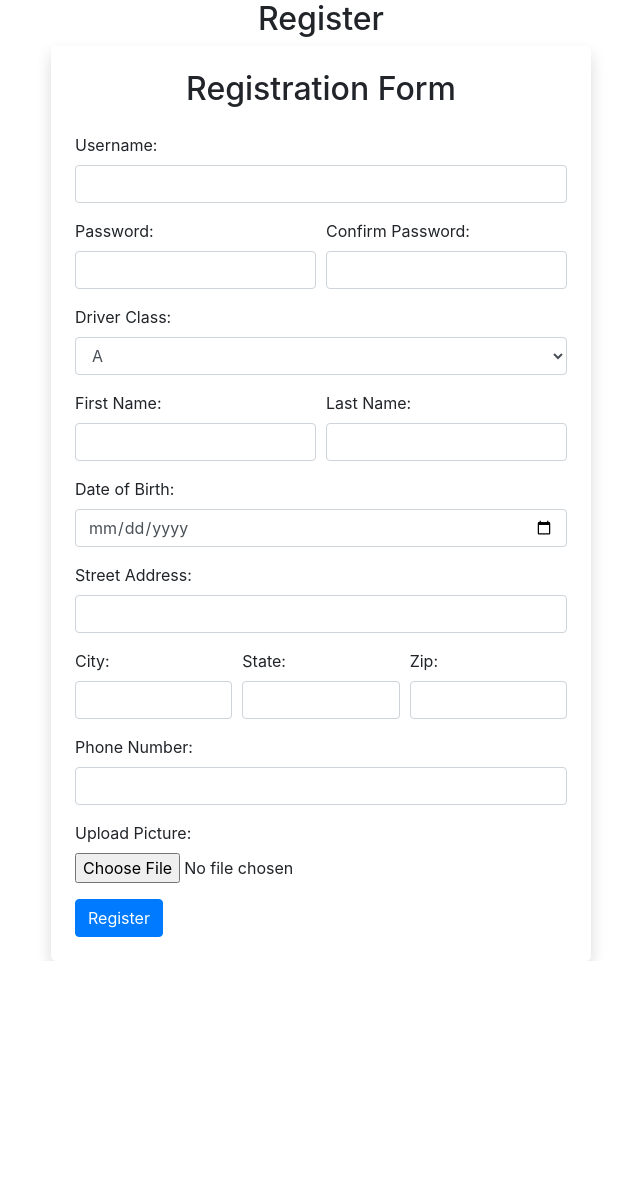
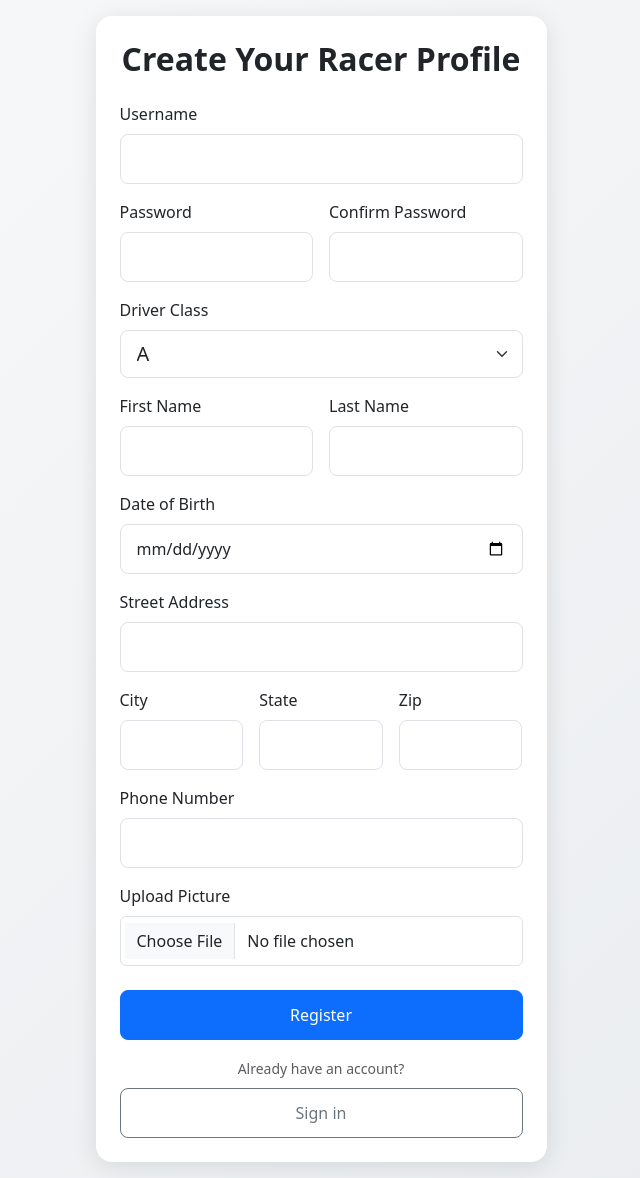
Before and after one commit to johnatrootdynamics/Race-Keeper, a Flask app: page /register in a window 1280 px wide. Shown: the whole page, without its empty margins (319-959 px from the left). Before the commit the page ends 961 px from the top, so only its background shows below. Run offline with Flask 3, Linux system fonts and the light colour scheme; some libraries are stand-ins or nearby versions.

Commit message:
Update register.html

```diff
--- a/templates/register.html
+++ b/templates/register.html
@@ -1,111 +1,150 @@
 <!DOCTYPE html>
 <html lang="en">
 <head>
-    <meta charset="UTF-8">
-    <meta http-equiv="X-UA-Compatible" content="IE=edge">
-    <meta name="viewport" content="width=device-width, initial-scale=1.0">
+    <meta charset="UTF-8" />
+    <meta http-equiv="X-UA-Compatible" content="IE=edge" />
+    <meta name="viewport" content="width=device-width, initial-scale=1.0" />
     <title>Register</title>
     <!-- Bootstrap CSS -->
-    <link href="https://stackpath.bootstrapcdn.com/bootstrap/4.5.2/css/bootstrap.min.css" rel="stylesheet">
+    <link href="https://cdn.jsdelivr.net/npm/bootstrap@5.3.3/dist/css/bootstrap.min.css" rel="stylesheet">
+
+    <style>
+        /* ---------- Page background ---------- */
+        body {
+            background: linear-gradient(135deg, #f8f9fa 0%, #e9ecef 100%);
+            min-height: 100vh;
+            display: flex;
+            align-items: center;
+            justify-content: center;
+            padding: 1rem;
+        }
+
+        /* ---------- Card ---------- */
+        .auth-card {
+            border: none;
+            border-radius: 1rem;
+            box-shadow: 0 4px 24px rgba(0, 0, 0, 0.1);
+        }
+
+        /* ---------- Typography ---------- */
+        .card-title {
+            font-weight: 600;
+        }
+
+        /* ---------- Buttons & Inputs ---------- */
+        .form-control {
+            padding: 0.75rem 1rem;
+            font-size: 1rem;
+        }
+
+        .btn-lg {
+            padding: 0.75rem 1.25rem;
+            font-size: 1rem;
+        }
+    </style>
 </head>
 <body>
 
 <div class="container">
     <div class="row justify-content-center">
-        <div class="col-md-6 col-md-offset-3">
-            <h2 class="text-center">Register</h2>
-            <form action="{{ url_for('register') }}" method="post" enctype="multipart/form-data" class="p-4 shadow rounded-lg bg-white">
-                <h2 class="text-center mb-4">Registration Form</h2>
+        <div class="col-12 col-sm-10 col-md-8 col-lg-6 col-xl-5">
+            <div class="card auth-card p-4">
+                <h2 class="card-title text-center mb-4">Create Your Racer Profile</h2>
+                <form action="{{ url_for('register') }}" method="post" enctype="multipart/form-data">
                     {% if show_role_selection %}
-                <div class="form-group">
-                    <label for="role">Role:</label>
-                    <select name="role" id="role" class="form-control">
+                    <div class="mb-3">
+                        <label for="role" class="form-label">Role</label>
+                        <select name="role" id="role" class="form-select form-select-lg">
                             <option value="user">User</option>
                             <option value="admin">Admin</option>
                         </select>
                     </div>
                     {% endif %}
-                <!-- Username -->
-                <div class="form-group">
-                    <label for="username">Username:</label>
-                    <input type="text" class="form-control" id="username" name="username" required>
+
+                    <div class="mb-3">
+                        <label for="username" class="form-label">Username</label>
+                        <input type="text" class="form-control form-control-lg" id="username" name="username" required>
                     </div>
-                <!-- Password and Confirmation -->
-                <div class="form-row">
-                    <div class="form-group col-md-6">
-                        <label for="password">Password:</label>
-                        <input type="password" class="form-control" id="password" name="password" required>
+
+                    <div class="row g-3 mb-3">
+                        <div class="col-md-6">
+                            <label for="password" class="form-label">Password</label>
+                            <input type="password" class="form-control form-control-lg" id="password" name="password" required>
                         </div>
-                    <div class="form-group col-md-6">
-                        <label for="confirm_password">Confirm Password:</label>
-                        <input type="password" class="form-control" id="confirm_password" name="confirm_password" required>
+                        <div class="col-md-6">
+                            <label for="confirm_password" class="form-label">Confirm Password</label>
+                            <input type="password" class="form-control form-control-lg" id="confirm_password" name="confirm_password" required>
                         </div>
                     </div>
-                <!-- Driver Class -->
-                <div class="form-group">
-                    <label for="dclass">Driver Class:</label>
-                    <select class="form-control" name="dclass" id="dclass" required>
+
+                    <div class="mb-3">
+                        <label for="dclass" class="form-label">Driver Class</label>
+                        <select class="form-select form-select-lg" name="dclass" id="dclass" required>
                             <option value="A">A</option>
                             <option value="B">B</option>
                             <option value="C">C</option>
                         </select>
                     </div>
-                <!-- Personal Information -->
-                <div class="form-row">
-                    <div class="form-group col-md-6">
-                        <label for="first_name">First Name:</label>
-                        <input type="text" class="form-control" name="first_name" id="first_name" required>
+
+                    <div class="row g-3 mb-3">
+                        <div class="col-md-6">
+                            <label for="first_name" class="form-label">First Name</label>
+                            <input type="text" class="form-control form-control-lg" name="first_name" id="first_name" required>
                         </div>
-                    <div class="form-group col-md-6">
-                        <label for="last_name">Last Name:</label>
-                        <input type="text" class="form-control" name="last_name" id="last_name" required>
+                        <div class="col-md-6">
+                            <label for="last_name" class="form-label">Last Name</label>
+                            <input type="text" class="form-control form-control-lg" name="last_name" id="last_name" required>
                         </div>
                     </div>
-                <!-- Additional Details -->
-                <div class="form-group">
-                    <label for="date_of_birth">Date of Birth:</label>
-                    <input type="date" class="form-control" name="date_of_birth">
+
+                    <div class="mb-3">
+                        <label for="date_of_birth" class="form-label">Date of Birth</label>
+                        <input type="date" class="form-control form-control-lg" name="date_of_birth" id="date_of_birth">
                     </div>
-                <div class="form-group">
-                    <label for="address">Street Address:</label>
-                    <input type="text" class="form-control" name="address" id="inputAddress" required>
+
+                    <div class="mb-3">
+                        <label for="address" class="form-label">Street Address</label>
+                        <input type="text" class="form-control form-control-lg" name="address" id="address" required>
                     </div>
-                <!-- Contact Information -->
-                <div class="form-row">
-                    <div class="form-group col-md-4">
-                        <label for="city">City:</label>
-                        <input type="text" class="form-control" name="city" id="inputCity" required>
+
+                    <div class="row g-3 mb-3">
+                        <div class="col-md-4">
+                            <label for="city" class="form-label">City</label>
+                            <input type="text" class="form-control form-control-lg" name="city" id="city" required>
                         </div>
-                    <div class="form-group col-md-4">
-                        <label for="state">State:</label>
-                        <input type="text" class="form-control" name="state" id="inputState" required>
+                        <div class="col-md-4">
+                            <label for="state" class="form-label">State</label>
+                            <input type="text" class="form-control form-control-lg" name="state" id="state" required>
                         </div>
-                    <div class="form-group col-md-4">
-                        <label for="zip">Zip:</label>
-                        <input type="text" class="form-control" name="zip" id="inputZip" required>
+                        <div class="col-md-4">
+                            <label for="zip" class="form-label">Zip</label>
+                            <input type="text" class="form-control form-control-lg" name="zip" id="zip" required>
                         </div>
                     </div>
-                <div class="form-group">
-                    <label for="phone_number">Phone Number:</label>
-                    <input type="text" class="form-control" name="phone_number">
+
+                    <div class="mb-3">
+                        <label for="phone_number" class="form-label">Phone Number</label>
+                        <input type="text" class="form-control form-control-lg" name="phone_number" id="phone_number">
                     </div>
-                <!-- Picture Upload -->
-                <div class="form-group">
-                    <label for="picture">Upload Picture:</label>
-                    <input type="file" class="form-control-file" name="picture">
+
+                    <div class="mb-4">
+                        <label for="picture" class="form-label">Upload Picture</label>
+                        <input type="file" class="form-control" name="picture" id="picture">
                     </div>
-                <!-- Submit Button -->
-                <button type="submit" class="btn btn-primary">Register</button>
+
+                    <button type="submit" class="btn btn-primary w-100 btn-lg">Register</button>
                 </form>
 
+                <div class="text-center mt-3">
+                    <span class="text-muted small">Already have an account?</span>
+                    <a href="{{ url_for('login') }}" class="btn btn-outline-secondary btn-lg w-100 mt-2">Sign in</a>
+                </div>
+            </div>
         </div>
     </div>
 </div>
 
-<!-- Optional JavaScript -->
-<!-- jQuery, Popper.js, and Bootstrap JS -->
-<script src="https://code.jquery.com/jquery-3.5.1.slim.min.js"></script>
-<script src="https://cdn.jsdelivr.net/npm/@popperjs/core@2.5.2/dist/umd/popper.min.js"></script>
-<script src="https://stackpath.bootstrapcdn.com/bootstrap/4.5.2/js/bootstrap.min.js"></script>
+<!-- Bootstrap JS Bundle -->
+<script src="https://cdn.jsdelivr.net/npm/bootstrap@5.3.3/dist/js/bootstrap.bundle.min.js"></script>
 </body>
 </html>
```
Lines whose indentation alone changed are shown as unchanged.
